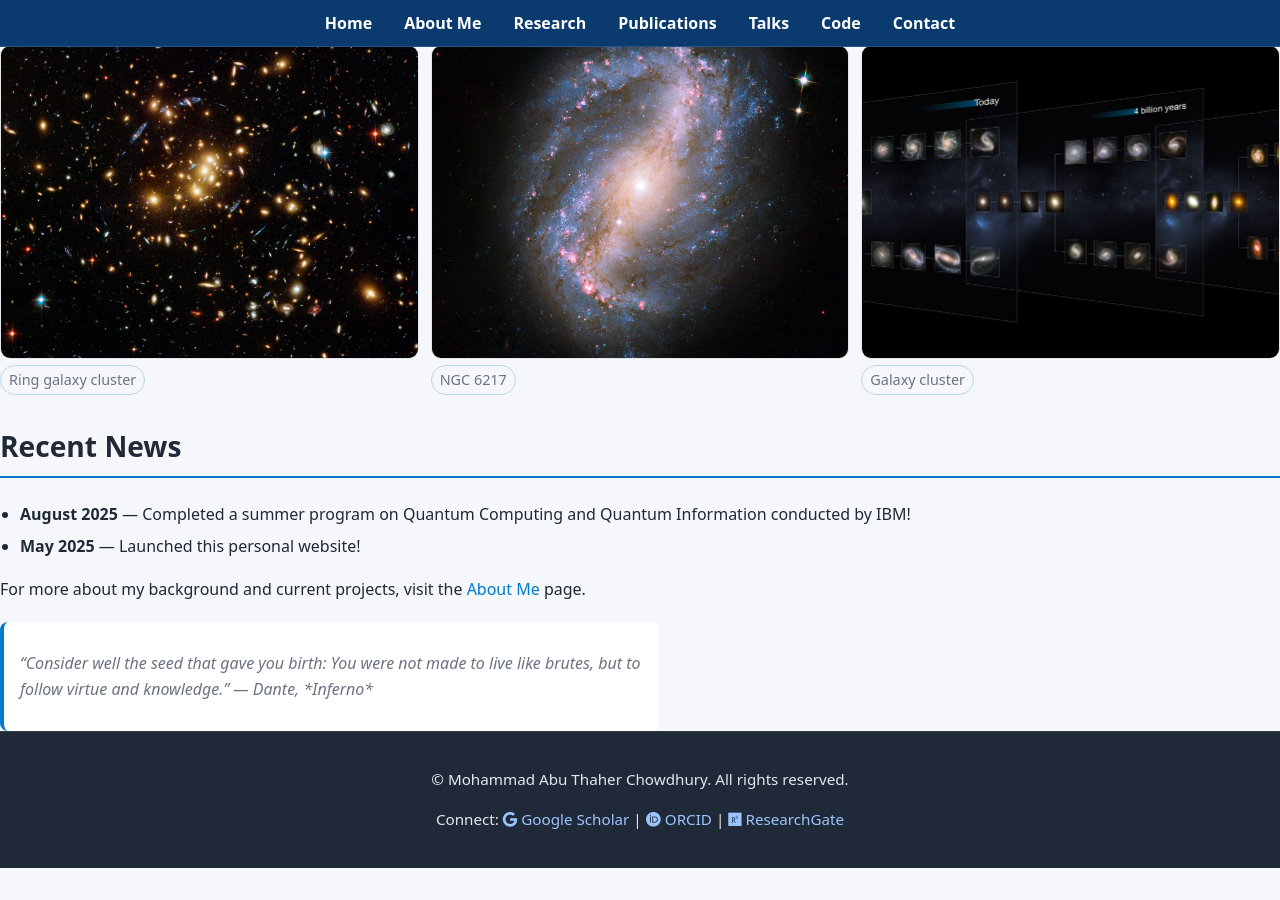
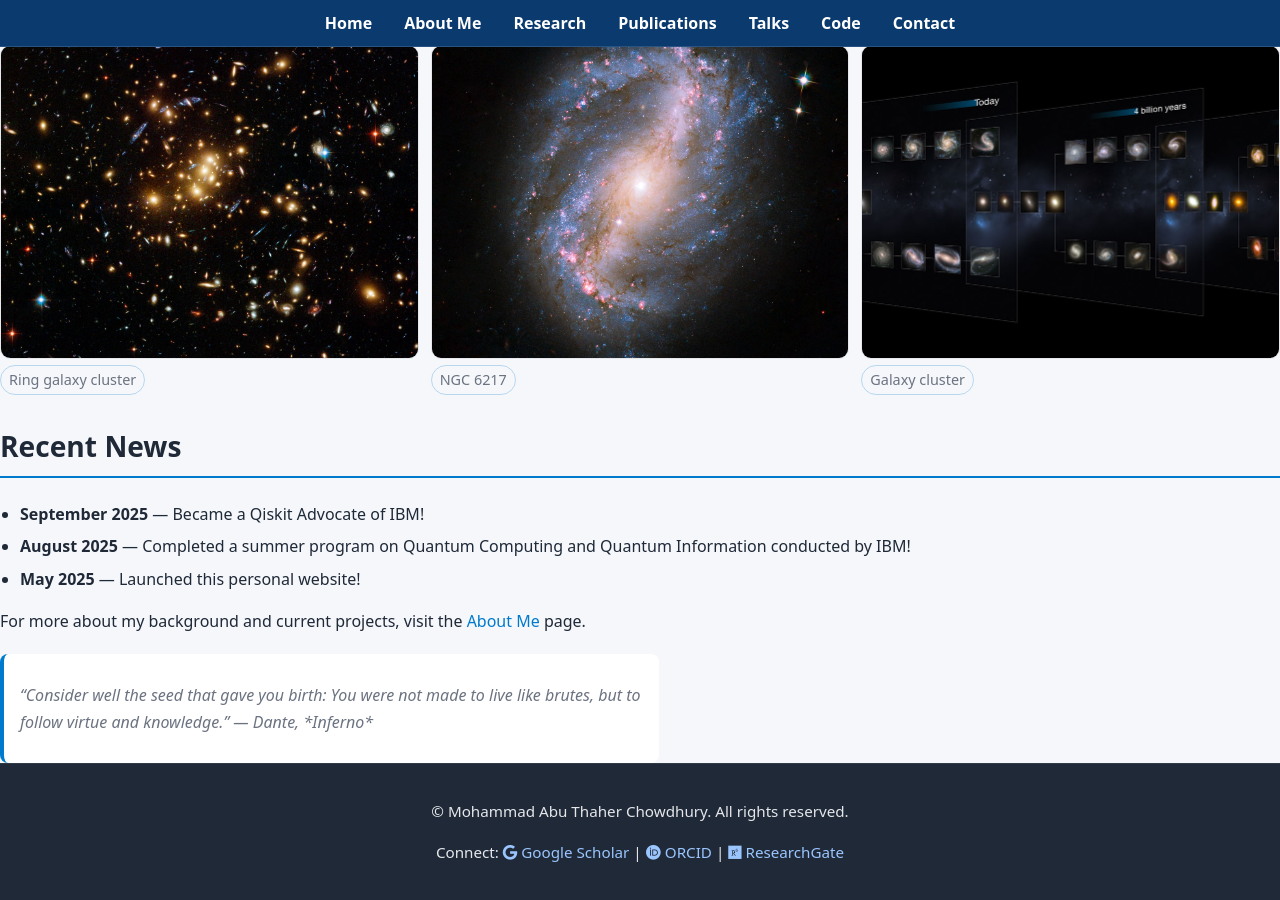
Before and after one commit to matc-thaher/website, a Jekyll site: the page built from index.md, in a window 1280 px wide and 900 px high, scrolled down 657 px. Built offline with Jekyll 4.4.1, drawn with Linux system fonts in a browser that asks for light colours; before the commit the page ends 1525 px from its top, so only the background shows below that.

Commit message:
Update index.md

```diff
--- a/index.md
+++ b/index.md
@@ -46,6 +46,7 @@ show_header_phrase: false
 </div>
 
 ## Recent News
+- **September 2025** — Became a Qiskit Advocate of IBM!
 - **August 2025** — Completed a summer program on Quantum Computing and Quantum Information conducted by IBM!
 - **May 2025** — Launched this personal website!
 
```
